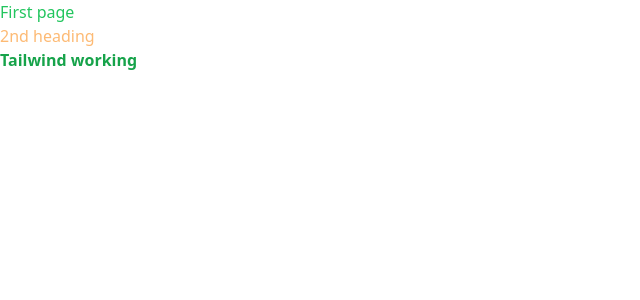
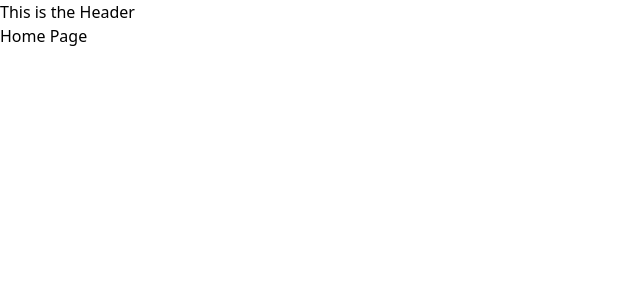
Before and after one commit to Darzwaitz/portfolio_2.0, a React (Vite) app: page / in a window 1280 px wide. Shown: the top 300 px of the page, without its empty margins (0-640 px from the left). Built offline with nearby package versions, Linux system fonts and the light colour scheme.

Commit message:
added createBrouserRouter package from react-router-dom and set up initial page routes

```diff
--- a/package.json
+++ b/package.json
@@ -11,7 +11,8 @@
   },
   "dependencies": {
     "react": "^18.2.0",
-    "react-dom": "^18.2.0"
+    "react-dom": "^18.2.0",
+    "react-router-dom": "^6.22.2"
   },
   "devDependencies": {
     "@types/react": "^18.2.56",
--- a/src/App.jsx
+++ b/src/App.jsx
@@ -1,11 +1,24 @@
+import { RouterProvider, createBrowserRouter } from "react-router-dom";
+import Home from "./pages/Home";
+import Portfolio from "./pages/Portfolio";
+import Contact from "./pages/Contact";
+
+const router = createBrowserRouter([
+  {
+    path: "/",
+    element: <Home />,
+  },
+  {
+    path: "portfolio",
+    element: <Portfolio />,
+  },
+  {
+    path: "contact",
+    element: <Contact />,
+  },
+]);
 function App() {
-  return (
-    <div>
-      <h1 className="text-green-500">First page</h1>
-      <h2 className="text-orange-300  font-medium ">2nd heading</h2>
-      <h3 className=" text-green-600  font-bold ">Tailwind working</h3>
-    </div>
-  );
+  return <RouterProvider router={router} />;
 }
 
 export default App;
--- /dev/null
+++ b/src/pages/Contact.jsx
@@ -0,0 +1,5 @@
+function Contact() {
+  return <div>Contact Page</div>;
+}
+
+export default Contact;
--- /dev/null
+++ b/src/pages/Home.jsx
@@ -0,0 +1,12 @@
+import Header from "../ui/Header";
+
+function Home() {
+  return (
+    <div>
+      <Header />
+      Home Page
+    </div>
+  );
+}
+
+export default Home;
--- /dev/null
+++ b/src/pages/Portfolio.jsx
@@ -0,0 +1,5 @@
+function Portfolio() {
+  return <div>Portfolio Page</div>;
+}
+
+export default Portfolio;
--- /dev/null
+++ b/src/ui/Header.jsx
@@ -0,0 +1,9 @@
+function Header() {
+  return (
+    <div>
+      <p>This is the Header</p>{" "}
+    </div>
+  );
+}
+
+export default Header;
```
Also changed, not shown: 1 other file (tests, documents, lock files or other folders).
